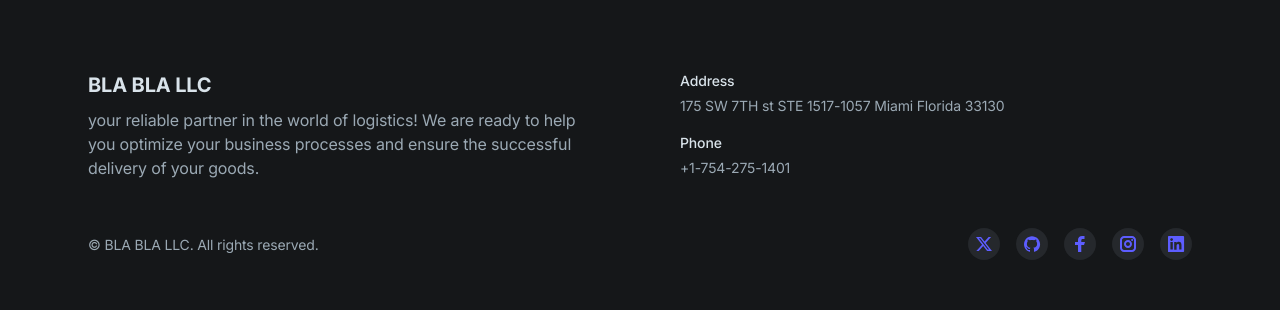
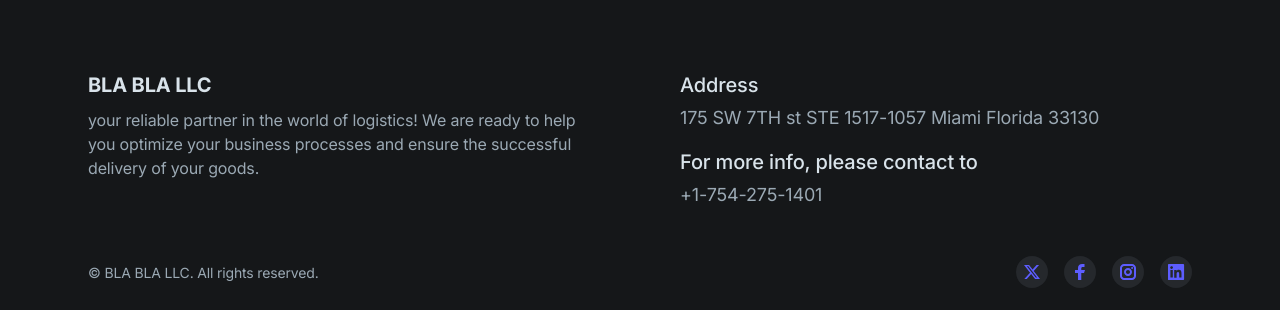
Before and after one commit to shukrullojonappdev/bla_bla_llc, a Next.js app: page / in a window 1280 px wide. Shown: the part 2961-3271 px from the top of the page. Built offline with nearby package versions, Linux system fonts and the light colour scheme.

Commit message:
commited

```diff
--- a/components/ui/footer.tsx
+++ b/components/ui/footer.tsx
@@ -29,12 +29,21 @@ export default function Footer() {
             <div className="col-span-1 grid">
               {/* 2nd block */}
               <div className="text-sm">
-                <h6 className="text-gray-200 font-medium mb-1">Address</h6>
-                <span className="text-gray-400">
+                <h6 className="text-gray-200 font-medium mb-1 text-xl">
+                  Address
+                </h6>
+                <span className="text-gray-400 text-lg">
                   175 SW 7TH st STE 1517-1057 Miami Florida 33130
                 </span>
-                <h6 className="text-gray-200 font-medium mb-1 mt-4">Phone</h6>
-                <span className="text-gray-400">+1-754-275-1401</span>
+                <h6 className="text-gray-200 font-medium mb-1 mt-4 text-xl">
+                  For more info, please contact to
+                </h6>
+                <a
+                  href="tel:+17542751401"
+                  className="text-gray-400 text-lg hover:text-gray-200 duration-300"
+                >
+                  +1-754-275-1401
+                </a>
               </div>
             </div>
           </div>
@@ -58,7 +67,7 @@ export default function Footer() {
                   </svg>
                 </Link>
               </li>
-              <li className="ml-4">
+              {/* <li className="ml-4">
                 <Link
                   href="/"
                   className="flex justify-center items-center text-purple-600 bg-gray-800 hover:text-gray-100 hover:bg-purple-600 rounded-full transition duration-150 ease-in-out"
@@ -72,7 +81,7 @@ export default function Footer() {
                     <path d="M16 8.2c-4.4 0-8 3.6-8 8 0 3.5 2.3 6.5 5.5 7.6.4.1.5-.2.5-.4V22c-2.2.5-2.7-1-2.7-1-.4-.9-.9-1.2-.9-1.2-.7-.5.1-.5.1-.5.8.1 1.2.8 1.2.8.7 1.3 1.9.9 2.3.7.1-.5.3-.9.5-1.1-1.8-.2-3.6-.9-3.6-4 0-.9.3-1.6.8-2.1-.1-.2-.4-1 .1-2.1 0 0 .7-.2 2.2.8.6-.2 1.3-.3 2-.3s1.4.1 2 .3c1.5-1 2.2-.8 2.2-.8.4 1.1.2 1.9.1 2.1.5.6.8 1.3.8 2.1 0 3.1-1.9 3.7-3.7 3.9.3.4.6.9.6 1.6v2.2c0 .2.1.5.6.4 3.2-1.1 5.5-4.1 5.5-7.6-.1-4.4-3.7-8-8.1-8z" />
                   </svg>
                 </Link>
-              </li>
+              </li> */}
               <li className="ml-4">
                 <Link
                   href="/"
```
